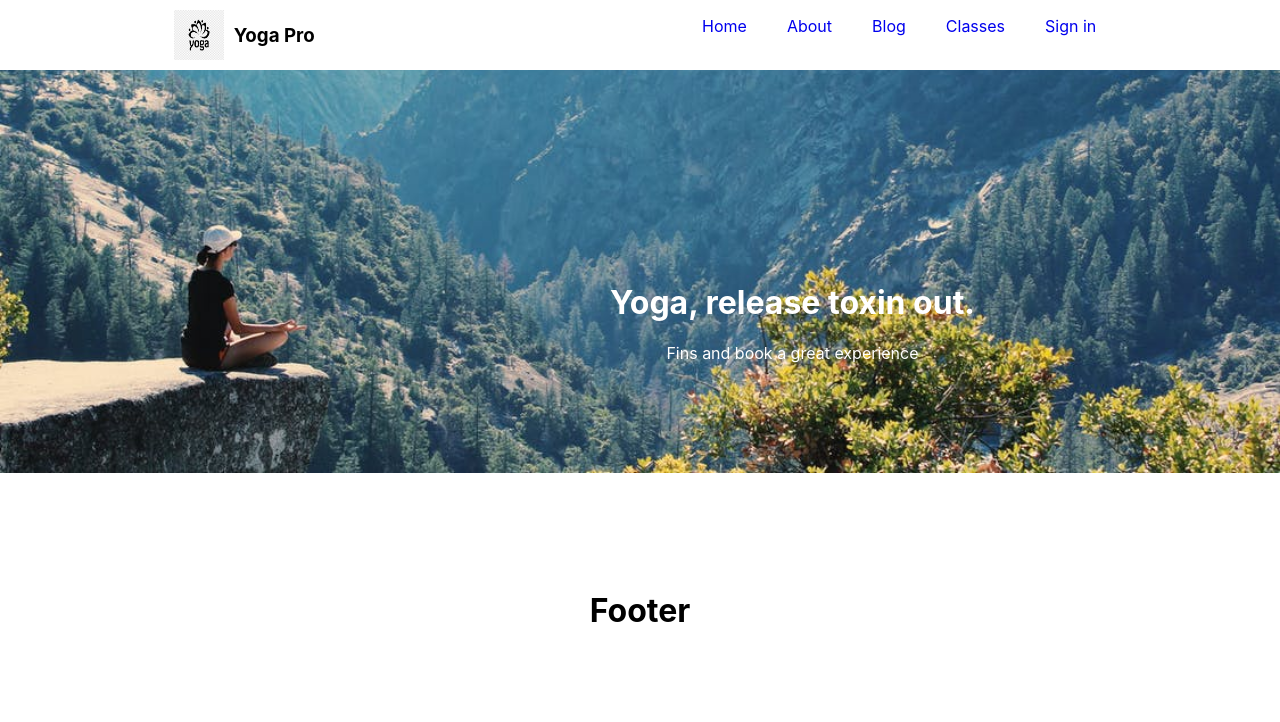
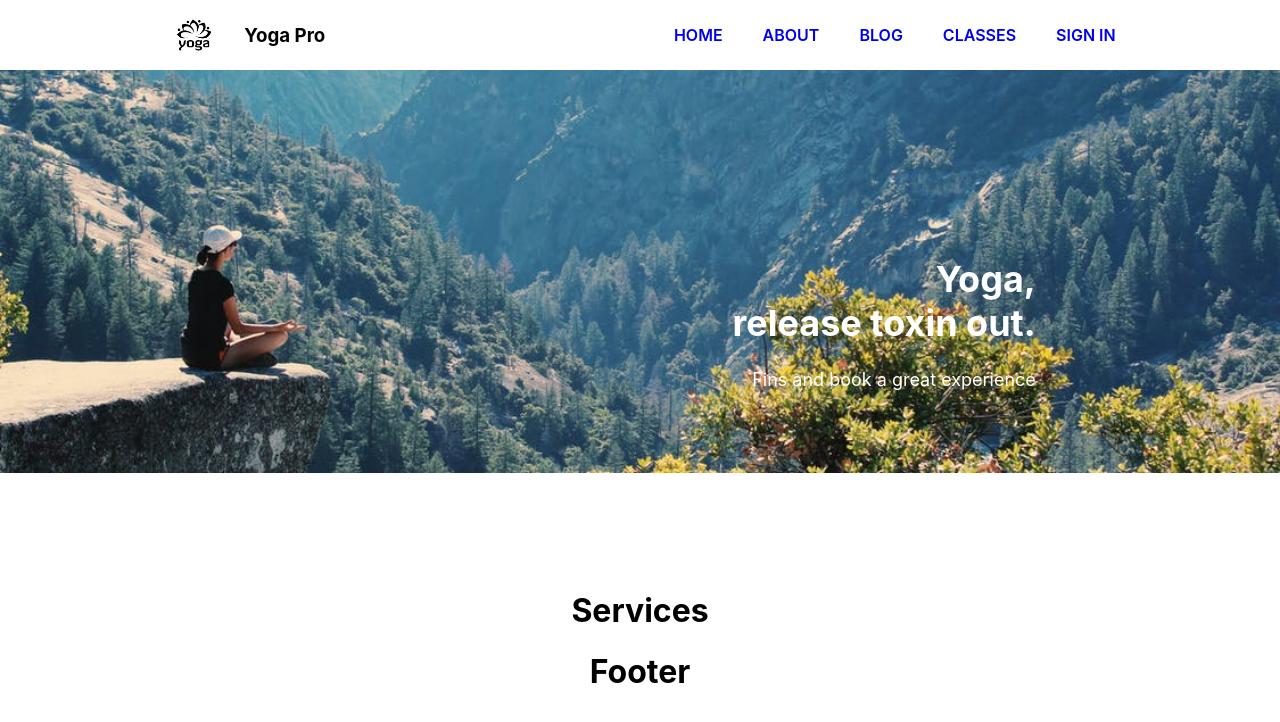
Before and after one commit to Roctim17/Yoga-Pro, a React (Create React App) app: page / in a window 1280 px wide. Shown: the top 722 px of the page. Built offline with nearby package versions, Linux system fonts and the light colour scheme.

Commit message:
add services

```diff
--- a/src/Component/Banner/Banner.css
+++ b/src/Component/Banner/Banner.css
@@ -8,6 +8,11 @@
     background-position-y: calc(-450px);
     color: #fff;
     display: flex;
-    justify-content: space-evenly;
+    justify-content: space-around;
     align-items: center;
 }
+
+.banner-text {
+    font-size: large;
+    text-align: end;
+}
--- a/src/Component/Banner/Banner.js
+++ b/src/Component/Banner/Banner.js
@@ -6,7 +6,8 @@ const Banner = () => {
         <div className='banner'>
             <div className=""></div>
             <div className="banner-text">
-                <h1>Yoga, release toxin out.</h1>
+                <h1>Yoga, <br />
+                    release toxin out.</h1>
                 <p>Fins and book a great experience</p>
             </div>
         </div>
--- a/src/Component/Header/Header.css
+++ b/src/Component/Header/Header.css
@@ -1,6 +1,7 @@
 .header {
     display: flex;
     justify-content: space-around;
+    align-items: center;
 
 }
 
@@ -11,7 +12,7 @@
 }
 
 .logo img {
-    width: 50px;
+    width: 80px;
     height: 50px;
     padding: 10px;
 }
@@ -24,6 +25,8 @@
 .menu ul a {
     text-decoration: none;
     margin: 0 20px;
+    text-transform: uppercase;
+    font-weight: 600;
 }
 
 .menu ul a:hover {
--- a/src/Component/Header/Header.js
+++ b/src/Component/Header/Header.js
@@ -6,7 +6,7 @@ const Header = () => {
     return (
         <div className='header'>
             <div className="logo">
-                <img src="/image/logo/yoga.png" alt="" />
+                <img src="image/logo/yoga.png" alt="" />
                 <h3>Yoga Pro</h3>
             </div>
             <div className="menu">
--- a/src/Component/Home/Home.js
+++ b/src/Component/Home/Home.js
@@ -1,10 +1,12 @@
 import React from 'react';
 import Banner from '../Banner/Banner';
+import Services from '../Services/Services';
 
 const Home = () => {
     return (
         <div>
             <Banner></Banner>
+            <Services></Services>
         </div>
     );
 };
--- /dev/null
+++ b/src/Component/Services/Services.js
@@ -0,0 +1,11 @@
+import React from 'react';
+
+const Services = () => {
+    return (
+        <div>
+            <h1>Services</h1>
+        </div>
+    );
+};
+
+export default Services;
```
Also changed, not shown: public/image/logo/yoga.png.
